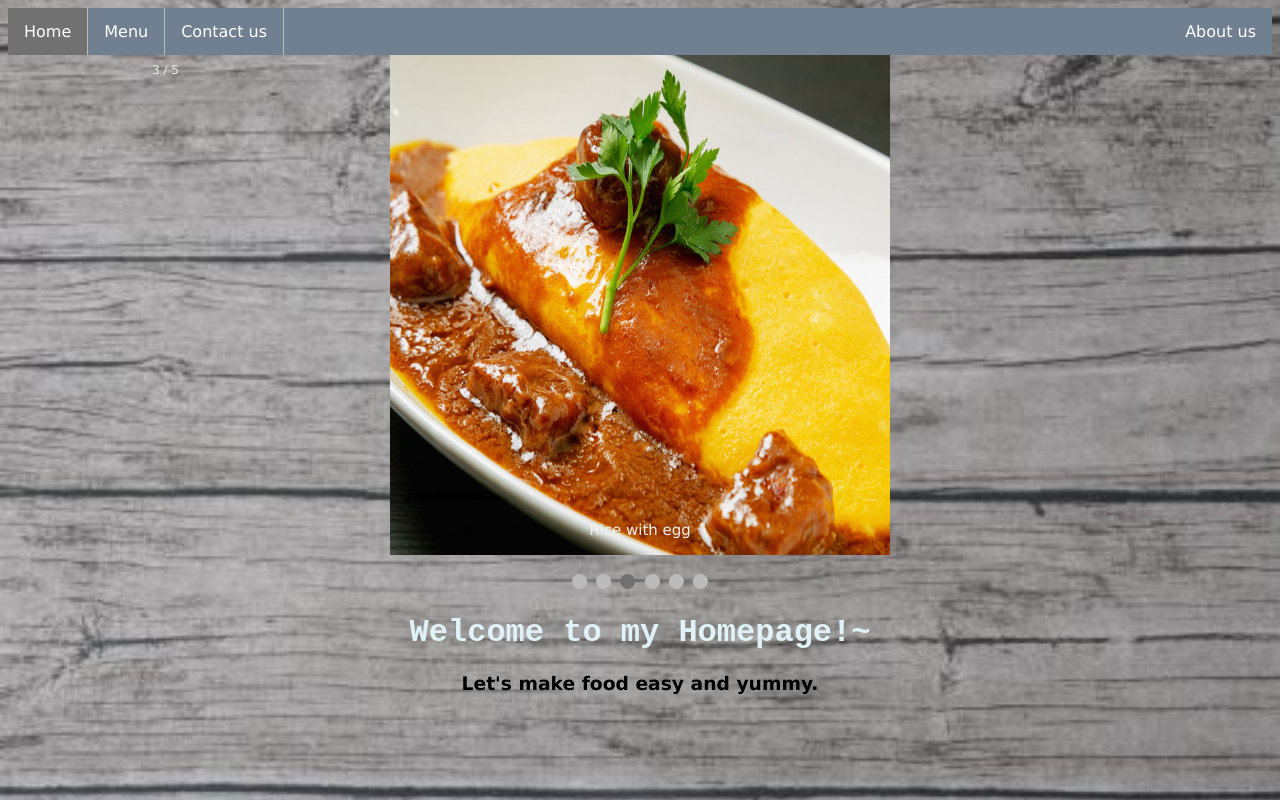
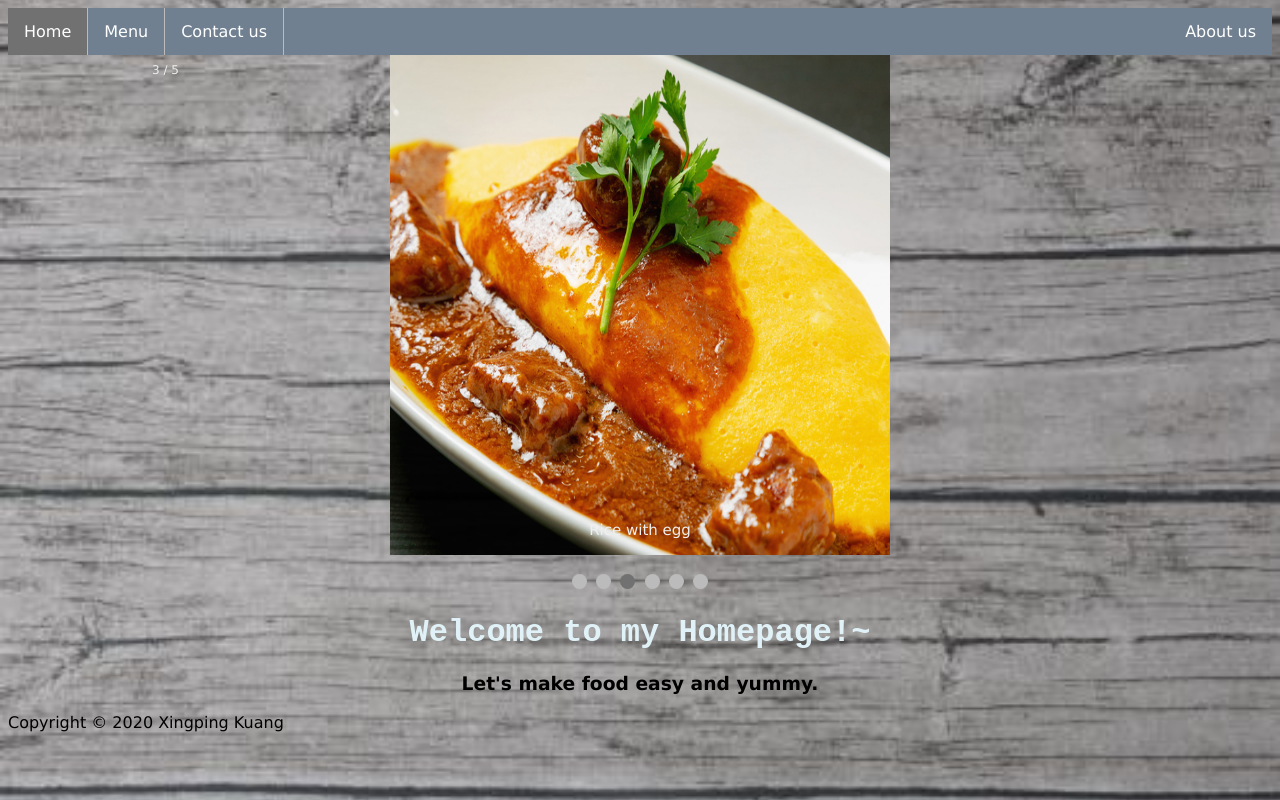
Before and after one commit to xkuangisom215/xkuangisom215.github.io, a plain HTML site: page index.html in a window 1280 px wide. Drawn offline with Linux system fonts and the light colour scheme.

Commit message:
Update index.html

```diff
--- a/index.html
+++ b/index.html
@@ -233,7 +233,9 @@
     </script>
 
 
-
+    <footer>
+        Copyright &copy; 2020 Xingping Kuang
+    </footer>
 </body>
 
 </html>
```
